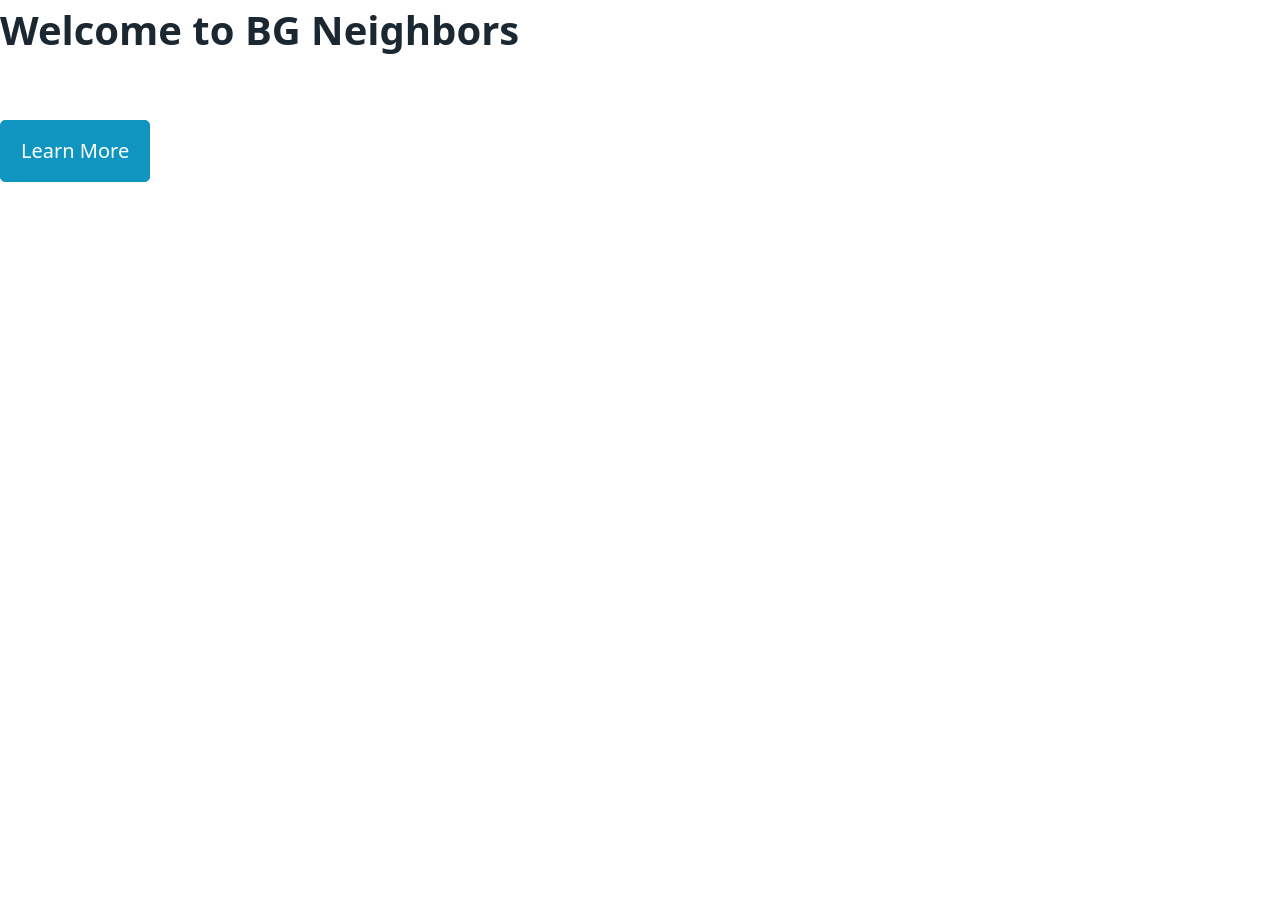
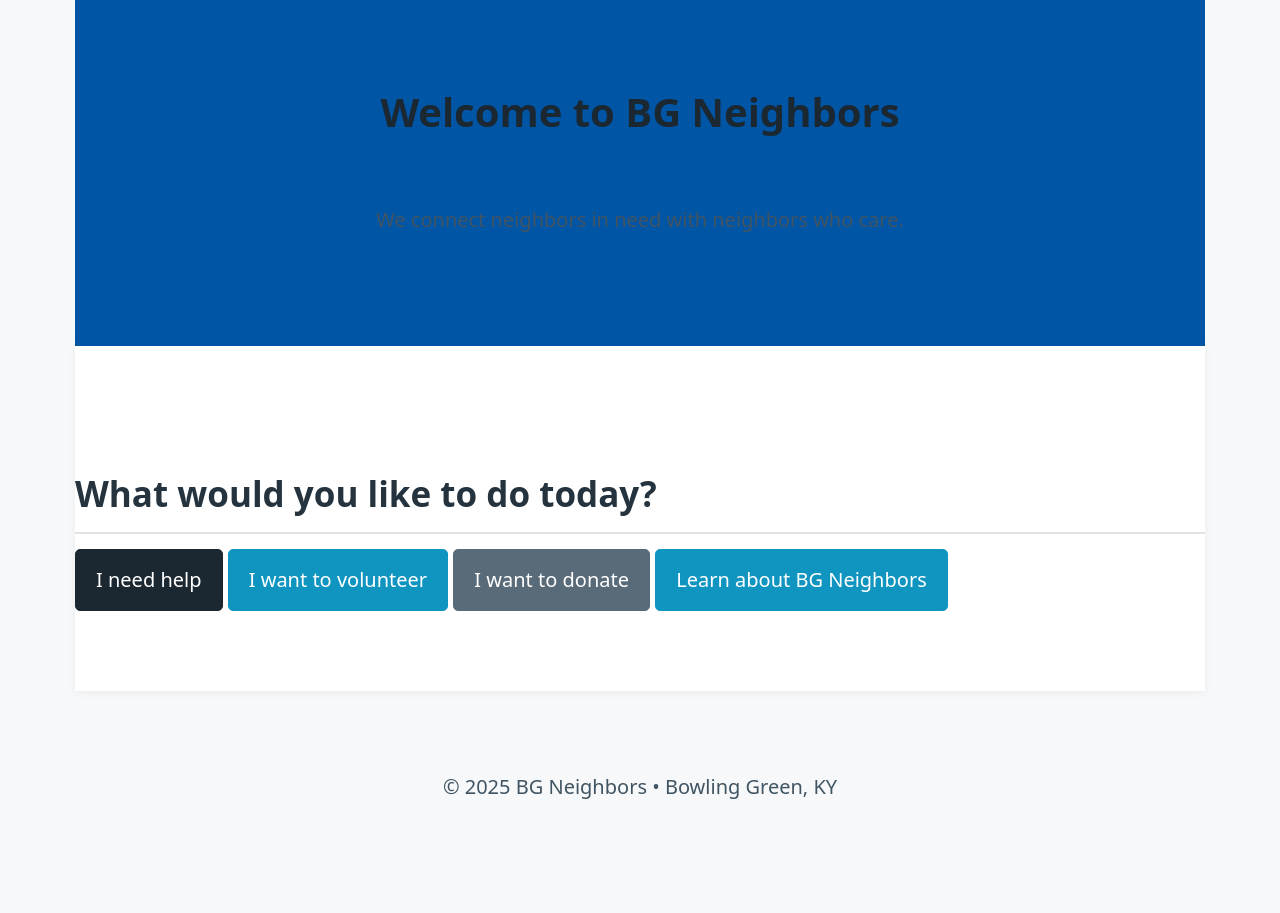
Before and after one commit to bgneighbors/bgn-home, a plain HTML site: page index.html in a window 1280 px wide. Before the commit the page ends 800 px from the top, so only its background shows below. Drawn offline with nearby package versions, Linux system fonts and the light colour scheme.

Commit message:
Update index.html

```diff
--- a/index.html
+++ b/index.html
@@ -1,32 +1,35 @@
 <!DOCTYPE html>
-<html>
+<html lang="en">
 <head>
   <meta charset="UTF-8">
+  <meta name="viewport" content="width=device-width, initial-scale=1">
   <title>BG Neighbors</title>
   <link rel="stylesheet" href="https://unpkg.com/@picocss/pico@latest/css/pico.min.css">
+  <link rel="stylesheet" href="style.css">
 </head>
-<body>
-<div id="barba-wrapper">
-  <div class="barba-container">
+<body data-barba="wrapper">
+
+  <header class="container">
     <h1>Welcome to BG Neighbors</h1>
-    <a href="about.html" role="button">Learn More</a>
-  </div>
-</div>
+    <p>We connect neighbors in need with neighbors who care.</p>
+  </header>
 
-<script src="https://unpkg.com/@barba/core"></script>
-<script src="https://unpkg.com/gsap@3"></script>
-<script>
-  barba.init({
-    transitions: [{
-      name: 'fade',
-      leave(data) {
-        return gsap.to(data.current.container, { opacity: 0 });
-      },
-      enter(data) {
-        return gsap.from(data.next.container, { opacity: 0 });
-      }
-    }]
-  });
-</script>
+  <main class="container" data-barba="container" data-barba-namespace="home">
+    <h2>What would you like to do today?</h2>
+    <div class="path-buttons">
+      <a href="help.html" role="button" class="contrast">I need help</a>
+      <a href="volunteer.html" role="button">I want to volunteer</a>
+      <a href="donate.html" role="button" class="secondary">I want to donate</a>
+      <a href="learn.html" role="button">Learn about BG Neighbors</a>
+    </div>
+  </main>
+
+  <footer class="container">
+    <p>© 2025 BG Neighbors • Bowling Green, KY</p>
+  </footer>
+
+  <script src="https://unpkg.com/gsap@3/dist/gsap.min.js"></script>
+  <script src="https://unpkg.com/@barba/core"></script>
+  <script src="script.js"></script>
 </body>
 </html>
```
